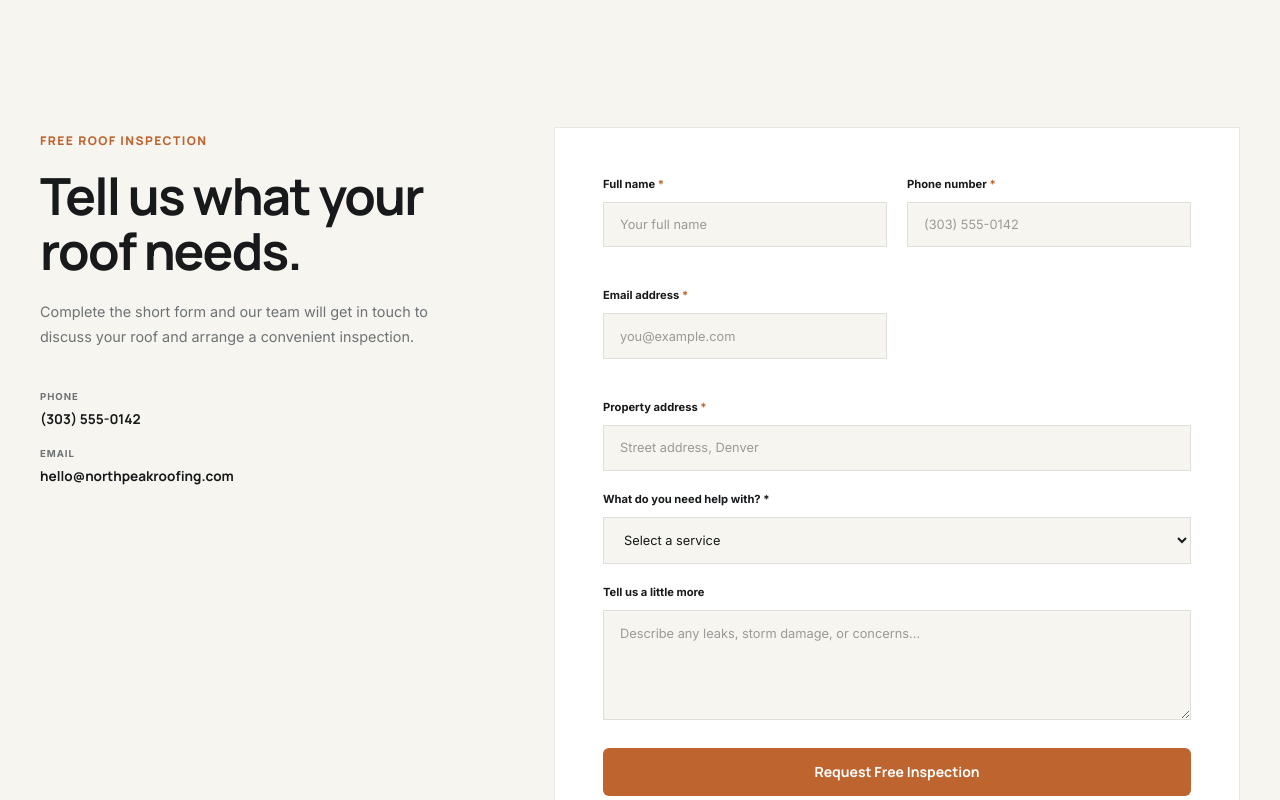
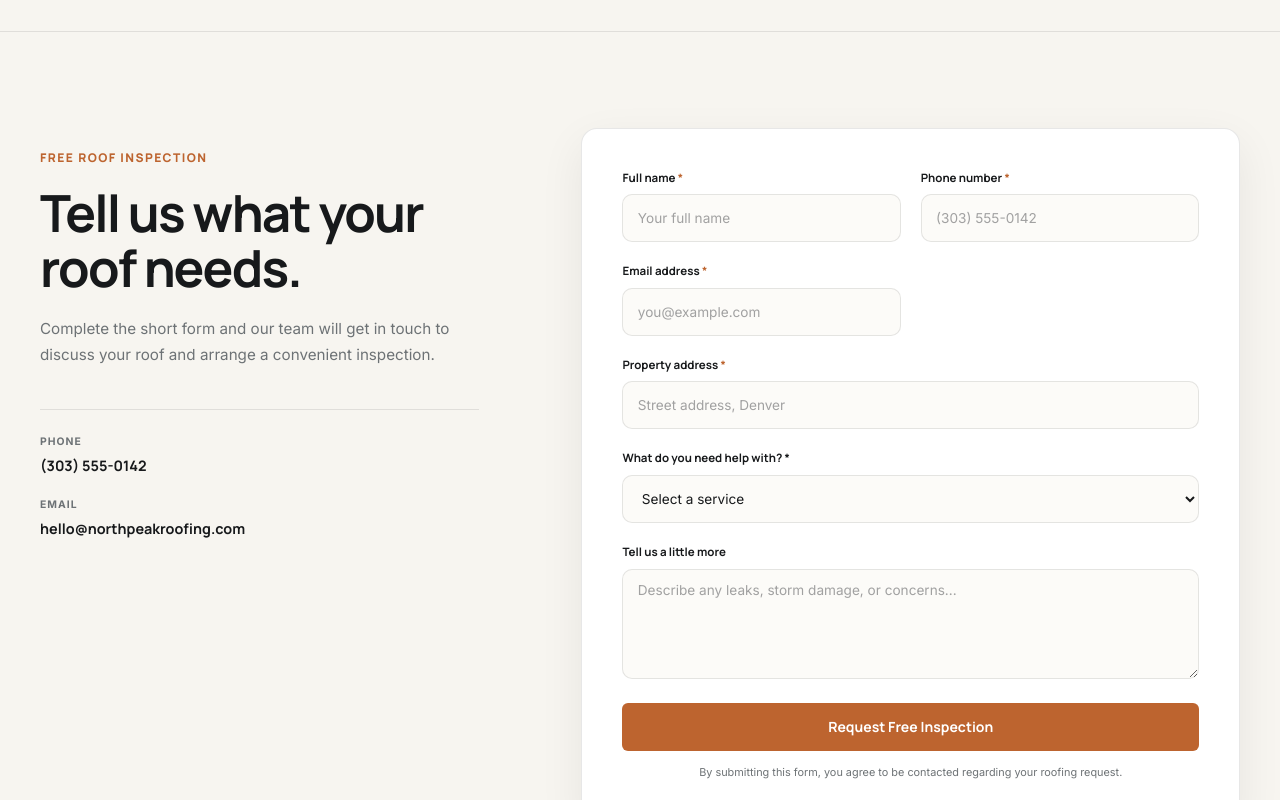
Before and after one commit to seeratfatimaworks-blip/North-Peak-Roofing, a React (Vite) app: page / in a window 1280 px wide. Shown: the part 10800-11600 px from the top of the page. Built offline with nearby package versions, Linux system fonts and the light colour scheme.

Commit message:
Redesign lead form styling

```diff
--- a/src/components/home/LeadForm.css
+++ b/src/components/home/LeadForm.css
@@ -1,5 +1,7 @@
 .lead-form-section {
     background: var(--color-warm-white);
+    border-top: 1px solid var(--border-light);
+
 }
 
 .lead-form-section__inner {
@@ -8,74 +10,94 @@
 
     margin-inline: auto;
 
+    padding-block: var(--space-4xl);
+
     display: grid;
-    grid-template-columns: 0.75fr 1.25fr;
+    grid-template-columns: minmax(280px, 0.8fr) minmax(420px, 1.2fr);
 
-    gap: clamp(3rem, 8vw, 8rem);
+    gap: clamp(3rem, 8vw, 7rem);
 
-    padding-block: var(--space-4xl);
+    align-items: start;
+
 }
 
 /* =========================
-   INTRO
+INTRO
 ========================= */
 
 .lead-form-section__intro {
-    align-self: start;
-
-    position: sticky;
-    top: 120px;
+    padding-top: 1rem;
 }
 
 .lead-form-section__intro h2 {
+    max-width: 520px;
+
     margin-top: 1rem;
+
+    color: var(--color-charcoal);
+
 }
 
 .lead-form-section__intro>p {
-    max-width: 430px;
+    max-width: 480px;
 
     margin-top: 1.25rem;
 
     color: var(--color-muted);
 
-    font-size: 0.9rem;
+    font-size: 0.95rem;
     line-height: 1.75;
+
 }
+
+/* =========================
+CONTACT DETAILS
+========================= */
 
 .lead-form-section__details {
     display: flex;
     flex-direction: column;
 
-    gap: 1rem;
+    gap: 1.25rem;
 
     margin-top: 2.5rem;
+
+    padding-top: 1.5rem;
+
+    border-top: 1px solid var(--border-light);
+
 }
 
-.lead-form-section__details div {
+.lead-form-section__details>div {
     display: flex;
     flex-direction: column;
 
-    gap: 0.25rem;
+    gap: 0.2rem;
+
 }
 
 .lead-form-section__details span {
     color: var(--color-muted);
 
-    font-size: 0.6rem;
+    font-size: 0.65rem;
     font-weight: 700;
 
+    letter-spacing: 0.1em;
     text-transform: uppercase;
-    letter-spacing: 0.1em;
+
 }
 
 .lead-form-section__details a {
+    width: fit-content;
+
     color: var(--color-charcoal);
 
     font-family: var(--font-heading);
-    font-size: 0.85rem;
+    font-size: 0.9rem;
     font-weight: 700;
 
-    text-decoration: none;
+    transition: color var(--transition-fast);
+
 }
 
 .lead-form-section__details a:hover {
@@ -83,51 +105,78 @@
 }
 
 /* =========================
-   FORM CARD
+FORM CARD
 ========================= */
 
 .lead-form-card {
-    padding: clamp(1.5rem, 4vw, 3rem);
+    padding: clamp(1.5rem, 4vw, 2.5rem);
 
     border: 1px solid var(--border-light);
+    border-radius: var(--radius-lg);
 
     background: var(--color-white);
+
+    box-shadow:
+        0 15px 45px rgba(17, 19, 21, 0.07);
+
 }
 
 /* =========================
-   FORM
+FORM GRID
 ========================= */
 
 .lead-form__grid {
     display: grid;
-    grid-template-columns: repeat(2, 1fr);
+    grid-template-columns: repeat(2, minmax(0, 1fr));
 
     gap: 1.25rem;
+
 }
+
+/* =========================
+FORM FIELD
+========================= */
 
 .form-field {
     display: flex;
     flex-direction: column;
 
-    gap: 0.5rem;
+    min-width: 0;
 
-    margin-bottom: 1.25rem;
+    margin-top: 1.25rem;
+
+}
+
+.lead-form__grid .form-field {
+    margin-top: 0;
 }
 
 .form-field--full {
     grid-column: 1 / -1;
 }
 
+/* =========================
+LABEL
+========================= */
+
 .form-field label {
+    margin-bottom: 0.45rem;
+
     color: var(--color-charcoal);
 
-    font-size: 0.7rem;
+    font-family: var(--font-heading);
+    font-size: 0.72rem;
     font-weight: 700;
+
 }
 
 .form-field label span {
     color: var(--color-copper);
 }
+
+/* =========================
+INPUTS
+========================= */
 
 .form-field input,
 .form-field select,
@@ -135,34 +184,50 @@
     width: 100%;
 
     border: 1px solid var(--border-light);
+    border-radius: var(--radius-md);
 
-    border-radius: 0;
-
-    padding: 0.9rem 1rem;
-
-    background: var(--color-warm-white);
+    background: #fcfbf8;
 
     color: var(--color-charcoal);
 
     font-family: var(--font-body);
-    font-size: 0.8rem;
+    font-size: 0.85rem;
 
     outline: none;
 
     transition:
         border-color var(--transition-fast),
-        box-shadow var(--transition-fast);
+        box-shadow var(--transition-fast),
+        background var(--transition-fast);
+
+}
+
+.form-field input,
+.form-field select {
+    min-height: 48px;
+
+    padding: 0 0.9rem;
+
 }
 
 .form-field textarea {
+    min-height: 110px;
+
+    padding: 0.8rem 0.9rem;
+
     resize: vertical;
 
-    min-height: 110px;
 }
 
 .form-field input::placeholder,
 .form-field textarea::placeholder {
-    color: #9a9a97;
+    color: #a1a1a1;
+}
+
+.form-field input:hover,
+.form-field select:hover,
+.form-field textarea:hover {
+    border-color: rgba(17, 19, 21, 0.25);
 }
 
 .form-field input:focus,
@@ -170,83 +235,122 @@
 .form-field textarea:focus {
     border-color: var(--color-copper);
 
-    box-shadow: 0 0 0 3px rgba(201, 107, 50, 0.08);
+    background: var(--color-white);
+
+    box-shadow:
+        0 0 0 3px rgba(201, 107, 50, 0.10);
+
 }
+
+/* =========================
+SELECT
+========================= */
+
+.form-field select {
+    cursor: pointer;
+}
+
+/* =========================
+VALIDATION ERROR
+========================= */
 
 .form-field input[aria-invalid="true"],
 .form-field select[aria-invalid="true"] {
-    border-color: #b23a32;
+    border-color: #c45151;
+
+    background: #fffafa;
+
 }
 
 .form-field__error {
-    color: #a52d26;
+    display: block;
 
-    font-size: 0.65rem;
+    margin-top: 0.4rem;
+
+    color: #b33d3d;
+
+    font-size: 0.72rem;
+    line-height: 1.4;
+
 }
 
 /* =========================
-   SUBMIT
+SUBMIT
 ========================= */
 
 .lead-form__submit {
     width: 100%;
 
-    margin-top: 0.5rem;
+    margin-top: 1.5rem;
+
 }
 
+/* =========================
+PRIVACY
+========================= */
+
 .lead-form__privacy {
-    margin-top: 1rem;
+    margin-top: 0.85rem;
 
     color: var(--color-muted);
 
-    font-size: 0.6rem;
+    font-size: 0.68rem;
     line-height: 1.5;
 
     text-align: center;
+
 }
 
 /* =========================
-   SUCCESS
+SUCCESS STATE
 ========================= */
 
 .lead-form-success {
-    min-height: 400px;
+    min-height: 380px;
 
     display: flex;
     flex-direction: column;
+
     align-items: center;
     justify-content: center;
 
     padding: 2rem;
 
     text-align: center;
+
 }
 
 .lead-form-success__icon {
-    width: 54px;
-    height: 54px;
+    width: 52px;
+    height: 52px;
 
     display: grid;
     place-items: center;
 
+    margin-bottom: 1.25rem;
+
     border-radius: 50%;
 
-    background: var(--color-copper);
+    background: rgba(201, 107, 50, 0.12);
 
-    color: white;
+    color: var(--color-copper);
 
     font-size: 1.25rem;
+    font-weight: 700;
+
 }
 
 .lead-form-success h3 {
-    margin-top: 1.5rem;
+    color: var(--color-charcoal);
 
     font-family: var(--font-heading);
     font-size: 1.5rem;
+    font-weight: 800;
+
 }
 
 .lead-form-success p {
-    max-width: 420px;
+    max-width: 430px;
 
     margin-top: 0.75rem;
 
@@ -254,6 +358,7 @@
 
     font-size: 0.85rem;
     line-height: 1.7;
+
 }
 
 .lead-form-success .button {
@@ -261,10 +366,11 @@
 }
 
 /* =========================
-   RESPONSIVE
+TABLET
 ========================= */
 
-@media (max-width: 850px) {
+@media (max-width: 900px) {
+
     .lead-form-section__inner {
         grid-template-columns: 1fr;
 
@@ -272,17 +378,44 @@
     }
 
     .lead-form-section__intro {
-        position: static;
+        padding-top: 0;
     }
+
+    .lead-form-section__intro>p {
+        max-width: 650px;
+    }
+
+    .lead-form-section__details {
+        flex-direction: row;
+
+        gap: 3rem;
+
+        max-width: 650px;
+    }
+
+    .lead-form-card {
+        max-width: 750px;
+    }
+
+
 }
 
+/* =========================
+MOBILE
+========================= */
+
 @media (max-width: 600px) {
+
     .lead-form-section__inner {
         padding-block: 4rem;
+
+        gap: 2.5rem;
     }
 
     .lead-form__grid {
         grid-template-columns: 1fr;
+
+        gap: 1.25rem;
     }
 
     .form-field--full {
@@ -290,10 +423,23 @@
     }
 
     .lead-form-card {
-        padding: 1.5rem;
+        padding: 1.25rem;
+
+        border-radius: var(--radius-md);
+    }
+
+    .lead-form-section__details {
+        flex-direction: column;
+
+        gap: 1rem;
+
+        margin-top: 2rem;
     }
 
     .lead-form-success {
-        min-height: 350px;
+        min-height: 320px;
+
+        padding: 1rem;
     }
+
 }
```
